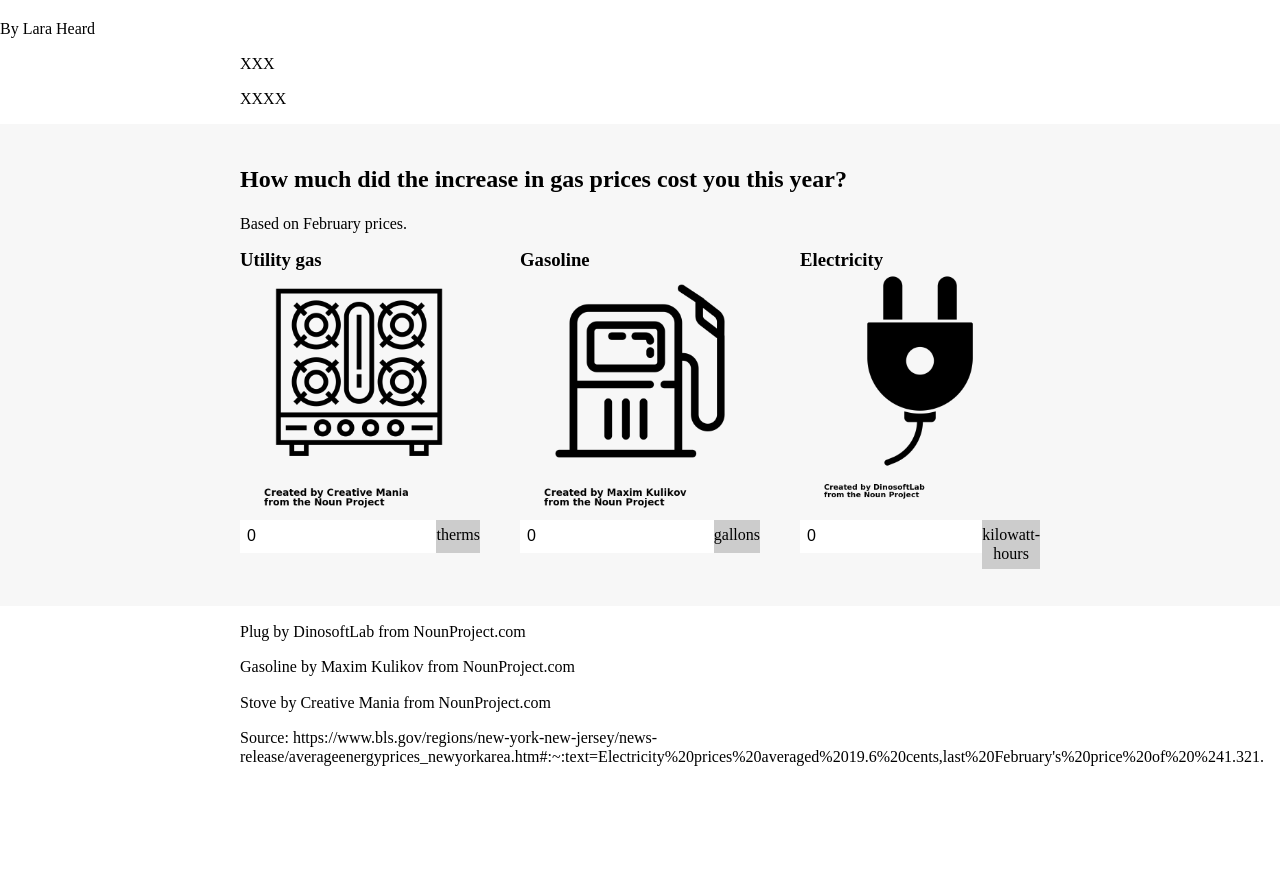
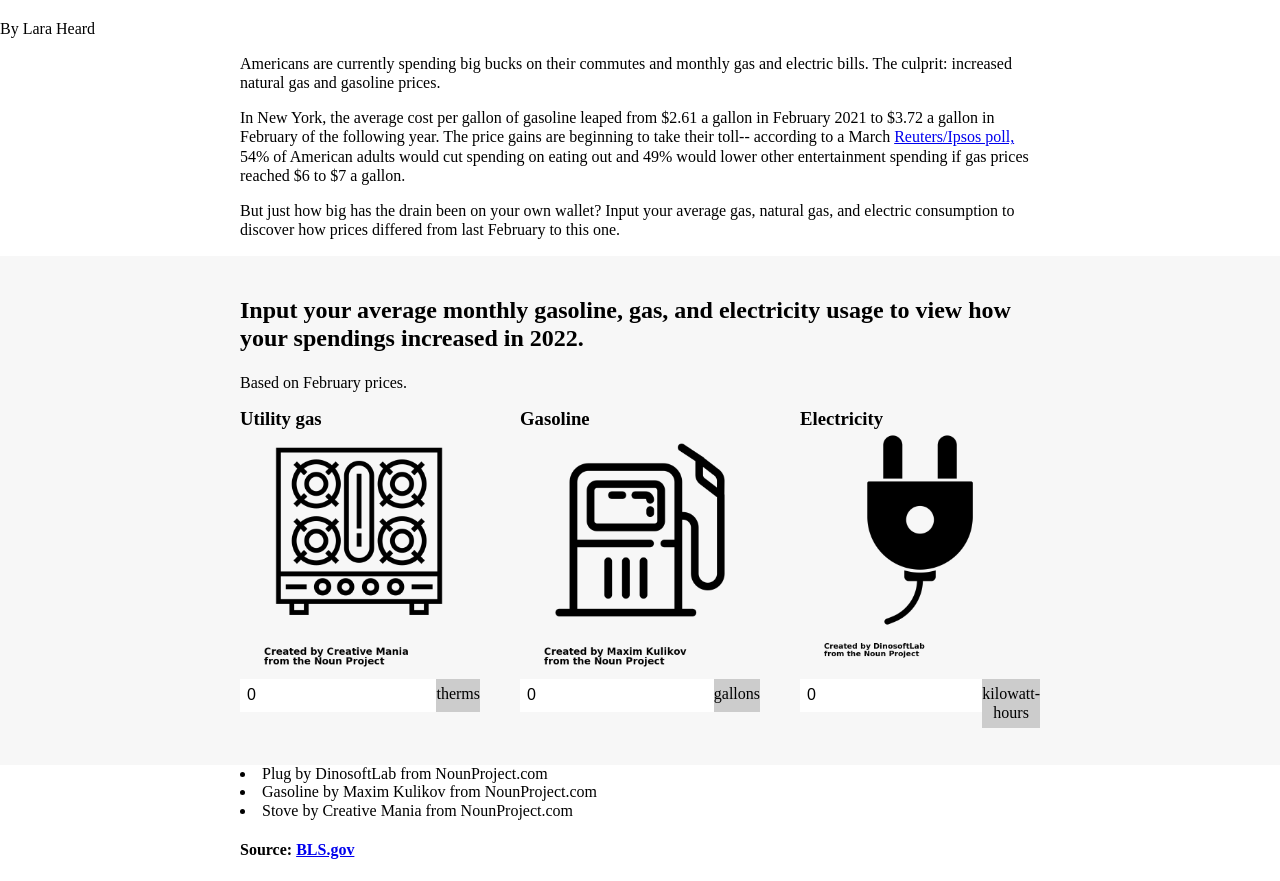
Before and after one commit to laragph/Calculator-Assignment, a plain HTML site: page index.html in a window 1280 px wide. Shown: the part 61-942 px from the top of the page. Before the commit the page ends 843 px from the top, so only its background shows below. Drawn offline with nearby package versions, Linux system fonts and the light colour scheme.

Commit message:
final commit

```diff
--- a/index.html
+++ b/index.html
@@ -9,7 +9,9 @@
 
     <link rel="stylesheet" href="https://cdnjs.cloudflare.com/ajax/libs/font-awesome/4.7.0/css/font-awesome.min.css" />
     <link rel="stylesheet" href="styles.css" />
-</head>
+    <link rel="preconnect" href="https://fonts.googleapis.com"/>
+    <link rel="preconnect" href="https://fonts.gstatic.com" crossorigin />
+    <link href="https://fonts.googleapis.com/css2?family=Playfair+Display&display=swap" rel="stylesheet"></head>
 
 <body>
 
@@ -19,13 +21,14 @@
 </div>
 
 <div class='container'>
-    <p>XXX</p>
-    <p>XXXX</p>
+    <p>Americans are currently spending big bucks on their commutes and monthly gas and electric bills. The culprit: increased natural gas and gasoline prices.</p>
+    <p>In New York, the average cost per gallon of gasoline leaped from $2.61 a gallon in February 2021 to $3.72 a gallon in February of the following year. The price gains are beginning to take their toll-- according to a March <a href="https://www.reuters.com/world/us/americans-consider-fewer-nights-out-rising-gasoline-prices-bite-reutersipsos-2022-03-10/">Reuters/Ipsos poll,</a> 54% of American adults would cut spending on eating out and 49% would lower other entertainment spending if gas prices reached $6 to $7 a gallon.</p>
+    <p>But just how big has the drain been on your own wallet? Input your average gas, natural gas, and electric consumption to discover how prices differed from last February to this one.</p>
 </div>
 
 <div class='calc-container'>
     <div class='container'>
-        <h2>How much did the increase in gas prices cost you this year?</h2>
+        <h2>Input your average monthly gasoline, gas, and electricity usage to view how your spendings increased in 2022.</h2>
         <p>Based on February prices.</p>
         <div class="calculator">
             <div class="row">
@@ -88,10 +91,10 @@
 </div>
 
 <div class='container'>
-    <p>Plug by DinosoftLab from NounProject.com</p>
-    <p>Gasoline by Maxim Kulikov from NounProject.com</p>
-    <p>Stove by Creative Mania from NounProject.com</p>
-    <p> Source: https://www.bls.gov/regions/new-york-new-jersey/news-release/averageenergyprices_newyorkarea.htm#:~:text=Electricity%20prices%20averaged%2019.6%20cents,last%20February's%20price%20of%20%241.321.</p>
+<li>Plug by DinosoftLab from NounProject.com</li>
+<li>Gasoline by Maxim Kulikov from NounProject.com</li>
+<li>Stove by Creative Mania from NounProject.com</li>
+    <h4> Source: <a href="https://www.bls.gov/regions/new-york-new-jersey/news-release/averageenergyprices_newyorkarea.htm#:~:text=Electricity%20prices%20averaged%2019.6%20cents,last%20February's%20price%20of%20%241.321">BLS.gov</a></p>
 </div>
 
 <script src="main.js"></script>
```
